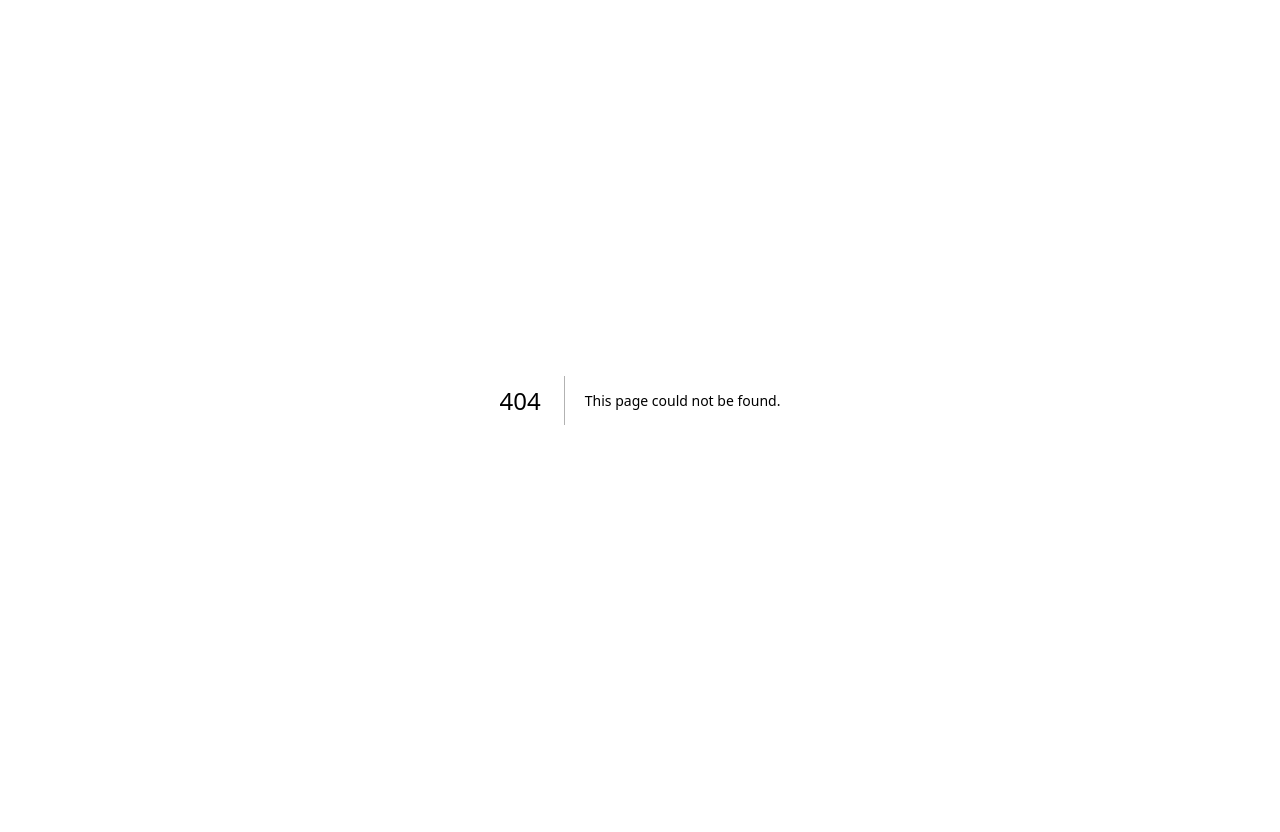
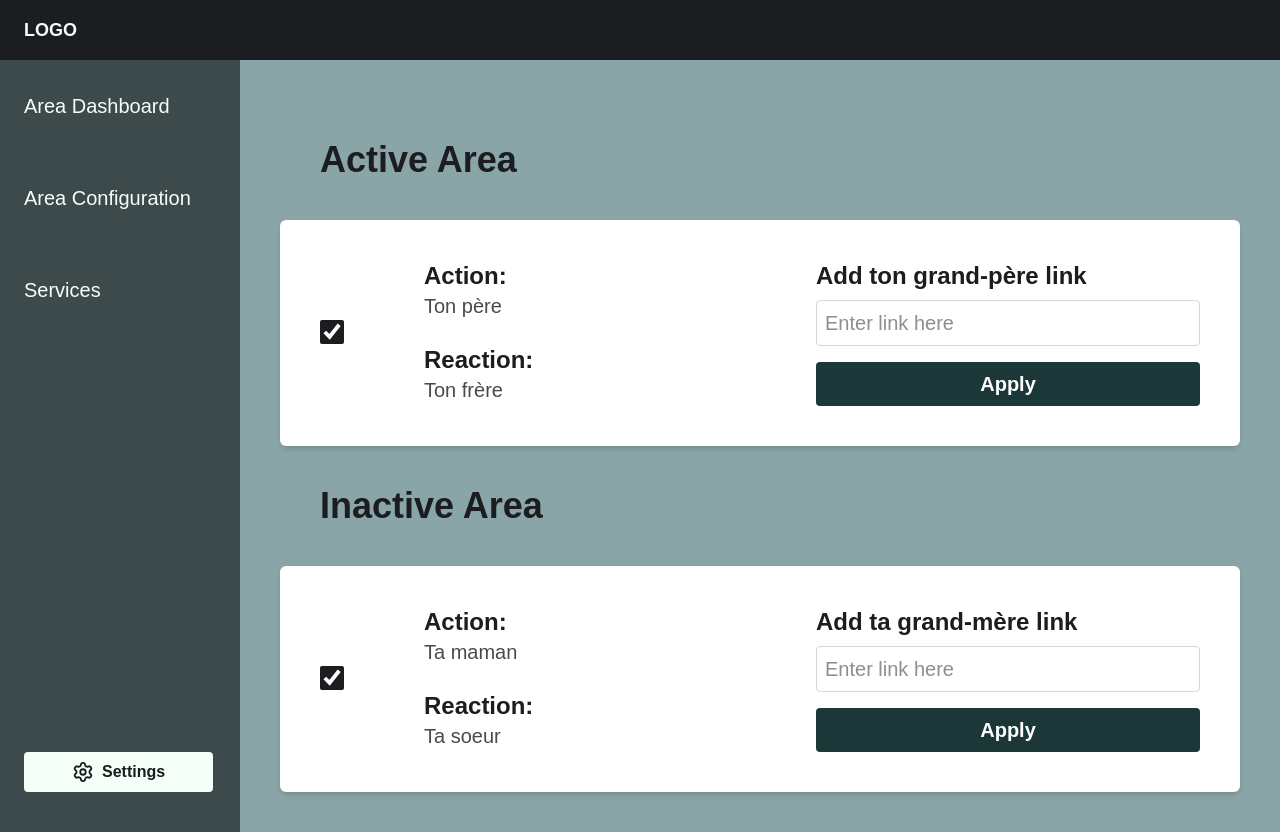
Before and after one commit to ValianceTekProject/AreaFront, a Next.js app: page /Dashboard in a window 1280 px wide. Before the commit this address had no page. Before the commit the page ends 800 px from the top, so only its background shows below. Built offline with nearby package versions, Linux system fonts and the light colour scheme.

Commit message:
feat: adding first view of dashboard

```diff
--- /dev/null
+++ b/app/Dashboard/page.tsx
@@ -0,0 +1,51 @@
+"use client";
+import React, { useState } from "react";
+import { Settings } from 'lucide-react';
+import DashboardBox from "../Components/Dashboard_box";
+
+export default function Dashboard() {
+  const [activeChecked, setActiveChecked] = useState(true);
+  const [inactiveChecked, setInactiveChecked] = useState(true);
+
+  return (
+    <div className="min-h-screen bg-[#89A5A7] relative flex flex-col">
+      <header className="w-full bg-[#1B1D20] text-[#F4FFF8] py-4 px-6 text-lg font-semibold z-20 relative">
+        LOGO
+      </header>
+
+      <div className="absolute left-0 top-0 h-full w-60 bg-[#3C4A4C] z-15">
+        <nav className="mt-15">
+          <ul>
+            <li className="px-6 py-8 text-xl text-[#F4FFF8] hover:bg-[#89A5A7] cursor-pointer">Area Dashboard</li>
+            <li className="px-6 py-8 text-xl text-[#F4FFF8] hover:bg-[#89A5A7] cursor-pointer">Area Configuration</li>
+            <li className="px-6 py-8 text-xl text-[#F4FFF8] hover:bg-[#89A5A7] cursor-pointer">Services</li>
+          </ul>
+        </nav>
+        <button className="absolute bottom-10 left-6 flex items-center gap-2 px-12 py-2 bg-[#F4FFF8] text-[#1B1D20] font-semibold rounded hover:bg-[#A3C1C2]">
+            <Settings size={22} />
+            <span>Settings</span>
+        </button>
+      </div>
+
+      <main className="flex-1 ml-60 flex flex-col items-start justify-start p-10 relative z-0">
+        <h2 className="text-4xl font-bold text-[#1B1D20] m-10">Active Area</h2>
+        <DashboardBox
+          actionText="Ton père"
+          reactionText="Ton frère"
+          checked={activeChecked}
+          onCheck={(e) => setActiveChecked(e.target.checked)}
+          label="ton grand-père"
+        />
+
+        <h2 className="text-4xl font-bold text-[#1B1D20] m-10">Inactive Area</h2>
+        <DashboardBox
+          actionText="Ta maman"
+          reactionText="Ta soeur"
+          checked={inactiveChecked}
+          onCheck={(e) => setInactiveChecked(e.target.checked)}
+          label="ta grand-mère"
+        />
+      </main>
+    </div>
+  );
+}
```
